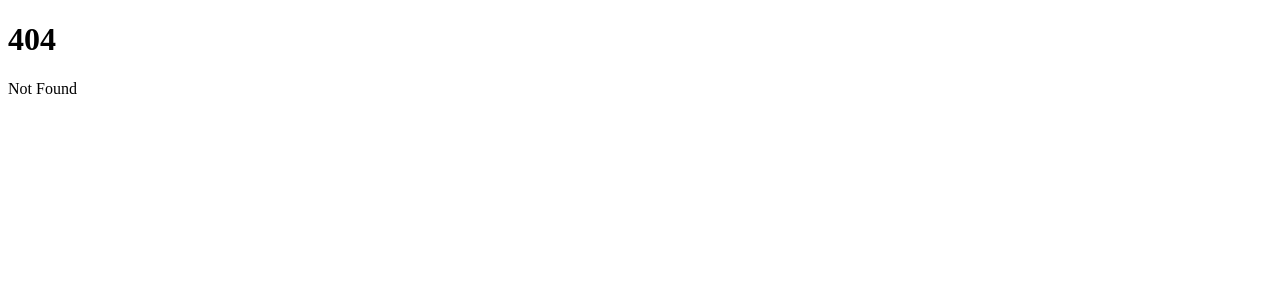
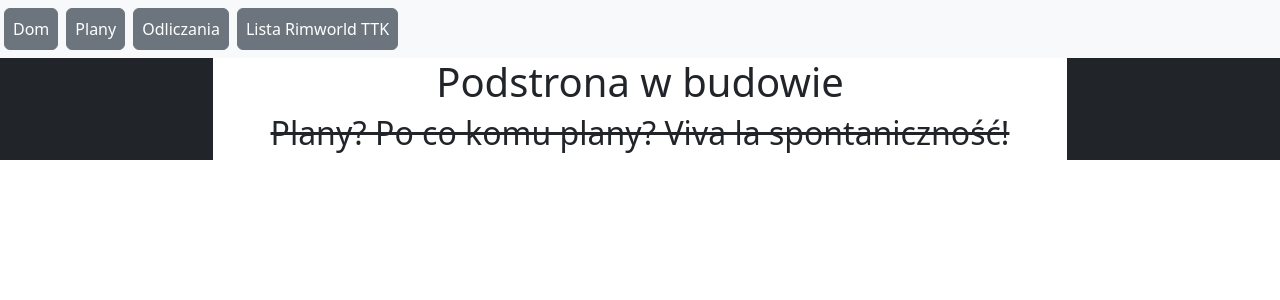
Before and after one commit to Ksyl0/KsylThingsWebButSvelte, a SvelteKit app: page /plans in a window 1280 px wide. Before the commit this address had no page. Shown: the top 300 px of the page. Built offline with nearby package versions, Linux system fonts and the light colour scheme.

Commit message:
Start odbudowy części wizualnej angularowej stronki

```diff
--- a/src/app.html
+++ b/src/app.html
@@ -4,7 +4,9 @@
 		<meta charset="utf-8" />
 		<link rel="icon" href="%sveltekit.assets%/favicon.png" />
 		<meta name="viewport" content="width=device-width, initial-scale=1" />
-		%sveltekit.head%
+		<link href="https://cdn.jsdelivr.net/npm/bootstrap@5.2.3/dist/css/bootstrap.min.css" rel="stylesheet" integrity="sha384-rbsA2VBKQhggwzxH7pPCaAqO46MgnOM80zW1RWuH61DGLwZJEdK2Kadq2F9CUG65" crossorigin="anonymous">
+		<script src="https://cdn.jsdelivr.net/npm/bootstrap@5.2.3/dist/js/bootstrap.bundle.min.js" integrity="sha384-kenU1KFdBIe4zVF0s0G1M5b4hcpxyD9F7jL+jjXkk+Q2h455rYXK/7HAuoJl+0I4" crossorigin="anonymous"></script>
+ 		%sveltekit.head%
 	</head>
 	<body data-sveltekit-preload-data="hover">
 		<div style="display: contents">%sveltekit.body%</div>
--- /dev/null
+++ b/src/routes/+layout.svelte
@@ -0,0 +1,27 @@
+<script lang="ts">
+    import type { LayoutData } from './$types';
+
+    export let data: LayoutData;
+</script>
+<div class="vh-100">
+    <nav class="navbar navbar-expand-lg navbar-light bg-light col sticky-top justify-content-start align-items-center">
+        <a class="mx-1 px-2 btn btn-secondary navbar" href="/">Dom</a>
+        <a class="mx-1 px-2 btn btn-secondary navbar" href="/plans" >Plany</a>
+        <a class="mx-1 px-2 btn btn-secondary navbar" href='/countdowns'>Odliczania</a>
+        <a class="mx-1 px-2 btn btn-secondary navbar" href="https://lista.ksylthings.dev">Lista Rimworld TTK</a>
+    </nav>
+
+    <div class="container-flex flex-grow-1">
+        <div class="row g-0 justify-content-center">
+            <div class="col-lg-2 col-0 bg-dark">
+
+            </div>
+            <div class="col-lg-8 col-12 vstack d-flex align-items-center justify-content-center">
+                <slot></slot>
+            </div>
+            <div class="col-lg-2 col-0 bg-dark">
+
+            </div>
+        </div>
+    </div>
+</div>
--- a/src/routes/+layout.ts
+++ b/src/routes/+layout.ts
@@ -1,2 +1,7 @@
+import type { LayoutLoad } from './$types';
 
-export const prerender = true;
+export const load = (async () => {
+    return {};
+}) satisfies LayoutLoad;
+
+const prerender = true;
--- a/src/routes/+page.svelte
+++ b/src/routes/+page.svelte
@@ -1,2 +1,2 @@
-<h1>Welcome to SvelteKit</h1>
-<p>Visit <a href="https://kit.svelte.dev">kit.svelte.dev</a> to read the documentation</p>
+<h1>Kiedyś tu coś zrobie</h1>
+<h1>Na serio</h1>
--- /dev/null
+++ b/src/routes/countdowns/+page.svelte
@@ -0,0 +1,6 @@
+<script lang="ts">
+    import type { PageData } from './$types';
+
+    export let data: PageData;
+</script>
+<h1>Test</h1>
--- /dev/null
+++ b/src/routes/countdowns/+page.ts
@@ -0,0 +1,5 @@
+import type { PageLoad } from './$types';
+
+export const load = (async () => {
+    return {};
+}) satisfies PageLoad;
--- /dev/null
+++ b/src/routes/plans/+page.svelte
@@ -0,0 +1,8 @@
+<script lang="ts">
+    import type { PageData } from './$types';
+
+    export let data: PageData;
+</script>
+
+<h1>Podstrona w budowie</h1>
+<h2><s>Plany? Po co komu plany? Viva la spontaniczność!</s></h2>
--- /dev/null
+++ b/src/routes/plans/+page.ts
@@ -0,0 +1,5 @@
+import type { PageLoad } from './$types';
+
+export const load = (async () => {
+    return {};
+}) satisfies PageLoad;
```
Also changed, not shown: src/routes/+page.ts (added, +7 -0 lines), 12 other files (tests, documents, lock files or other folders).
